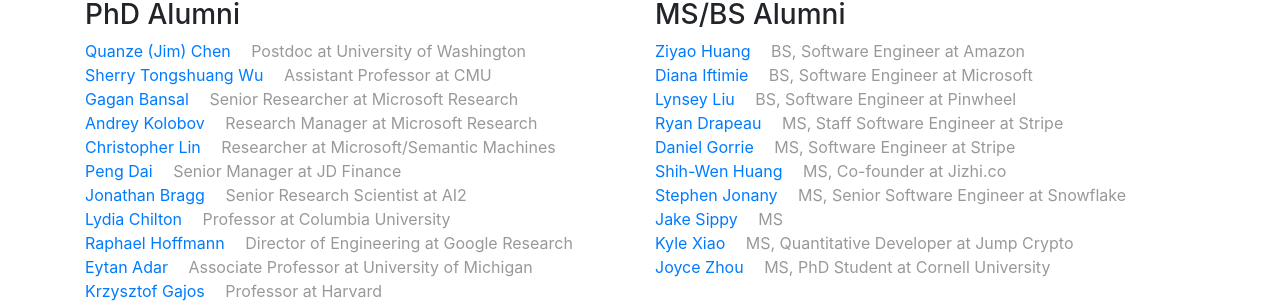
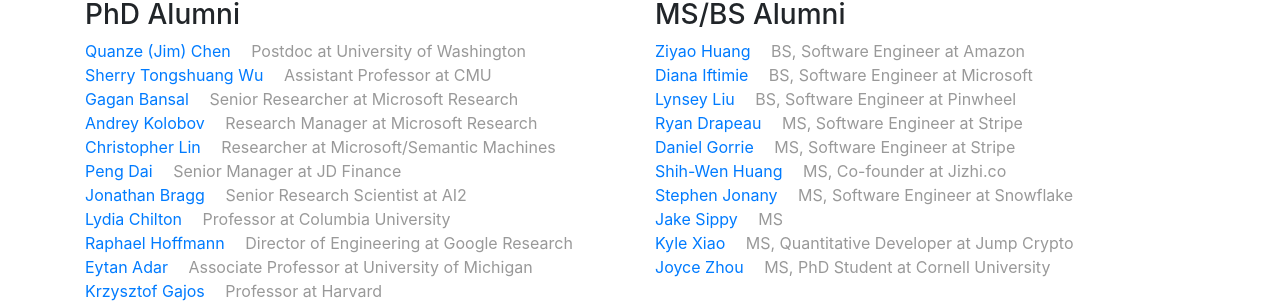
Before and after one commit to uw-hai/uw-hai.github.io, a Jekyll site: the page built from index.html, in a window 1280 px wide. Shown: the part 729-1035 px from the top of the page. Built offline with Jekyll 4.4.1, drawn with Linux system fonts in a browser that asks for light colours.

Commit message:
Update people.yml

```diff
--- a/_data/people.yml
+++ b/_data/people.yml
@@ -140,32 +140,32 @@
 huang:
     display_name: "Ziyao Huang"
     role: ugrad-alum
+    webpage: "https://www.linkedin.com/in/yaozi"
     bio: "BS, Software Engineer at Amazon"
-    webpage: "https://www.linkedin.com/in/yaozi"
 
 iftime:
     display_name: "Diana Iftimie"
     role: ugrad-alum
+    webpage: "https://www.linkedin.com/in/diana-a-iftimie"
     bio: "BS, Software Engineer at Microsoft"
-    webpage: "https://www.linkedin.com/in/diana-a-iftimie"
 
 lynsey:
     display_name: "Lynsey Liu"
     role: ugrad-alum
+    webpage: "https://www.linkedin.com/in/lynseyliu"
     bio: "BS, Software Engineer at Pinwheel"
-    webpage: "https://www.linkedin.com/in/lynseyliu"
 
 drapeau:
     display_name: "Ryan Drapeau"
     role: ugrad-alum
     webpage: "https://www.linkedin.com/in/rdrapeau"
-    bio: "MS, Staff Software Engineer at Stripe"
+    bio: "MS, Software Engineer at Stripe"
 
 dgorrie:
     display_name: "Daniel Gorrie"
-    webpage: "https://www.linkedin.com/in/daniel-gorrie-49168141"
     role: ugrad-alum
     image: /img/people/dgorrie.jpg
+    webpage: "https://www.linkedin.com/in/daniel-gorrie-49168141"
     bio: "MS, Software Engineer at Stripe"
 
 wen:
@@ -178,7 +178,7 @@
     display_name: "Stephen Jonany"
     role: ugrad-alum
     webpage: "https://www.linkedin.com/in/stephen-jonany-81b89429"
-    bio: "MS, Senior Software Engineer at Snowflake"
+    bio: "MS, Software Engineer at Snowflake"
 
 sippy:
     display_name: "Jake Sippy"
```
